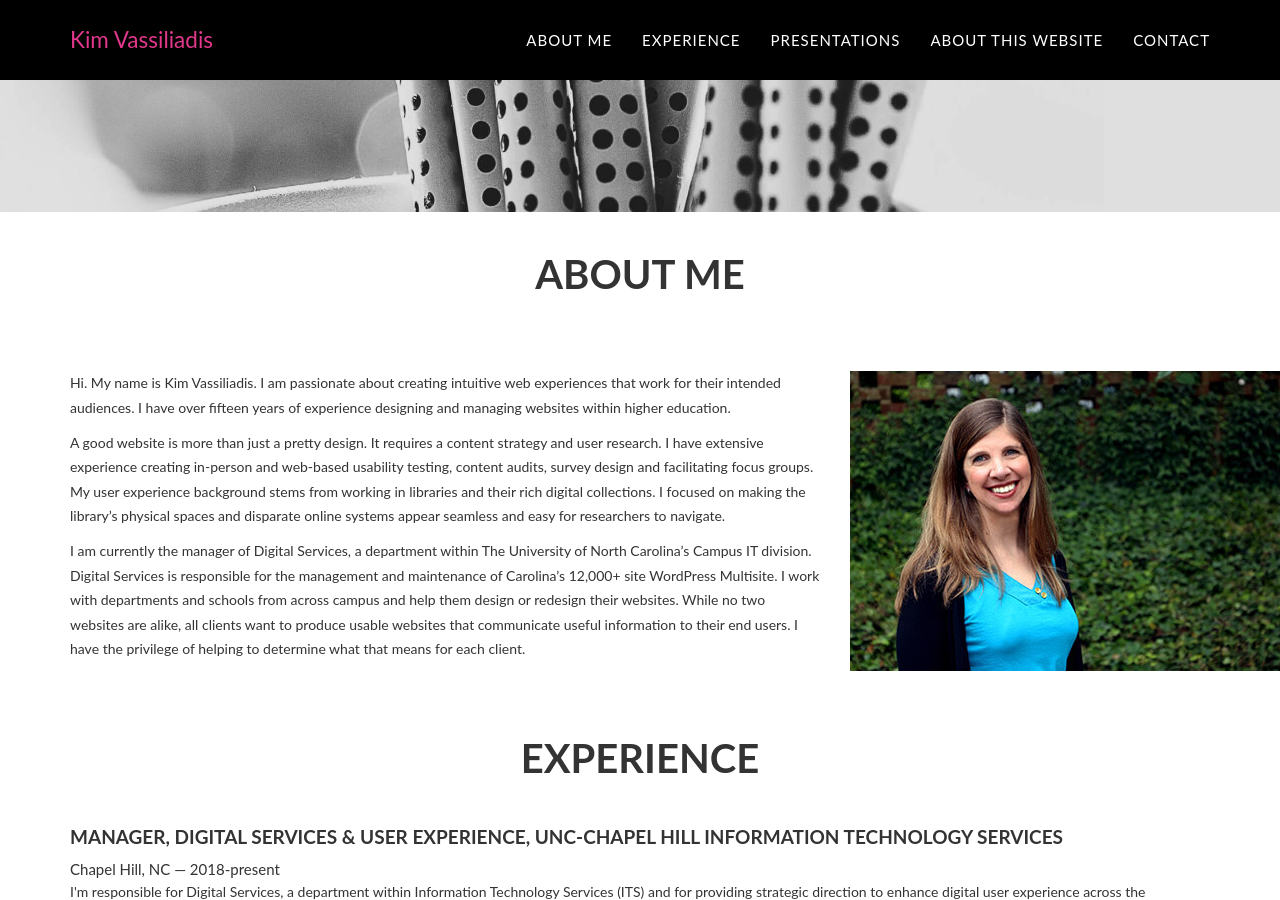
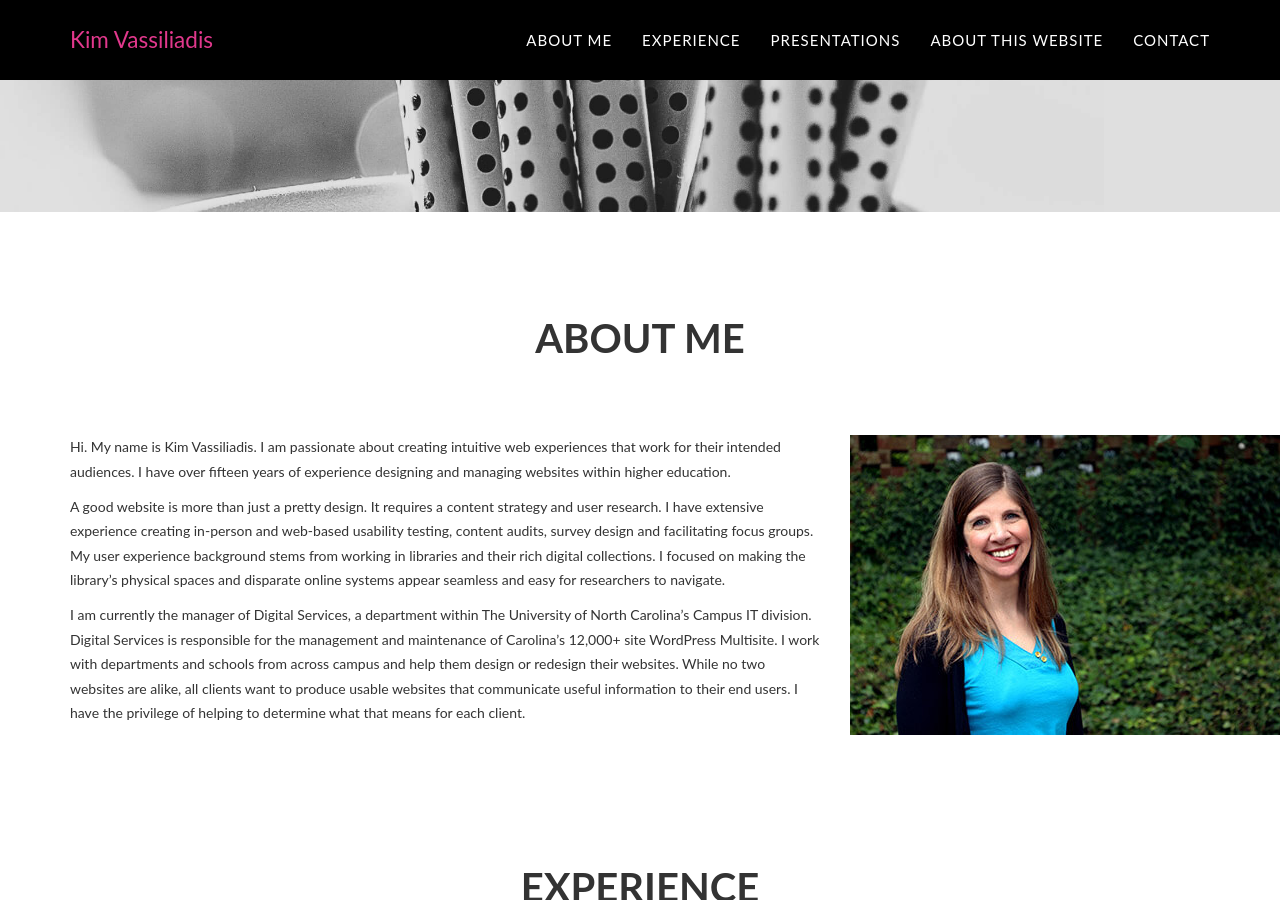
Before and after one commit to kimbrarian/jekyll, a Jekyll site: the page built from index.html, in a window 1280 px wide and 900 px high, scrolled down 464 px. Built offline with Jekyll 4.4.1, drawn with Linux system fonts in a browser that asks for light colours.

Commit message:
Update about.html

```diff
--- a/_includes/about.html
+++ b/_includes/about.html
@@ -1,6 +1,6 @@
 <!-- About Section -->
     <section id="about">
-        <div class="container">
+        <div class="container"><br /><br /><br />
             <div class="row" style="margin-top:20px;">
                 <div class="col-lg-12 text-center">
                     <h2 class="section-heading" style="margin-top:20px;">About Me</h2>
@@ -33,5 +33,5 @@
                 <div class="col-xs-1 col-sm-1 col-lg-1"> </div>
                 </div>
             </div>
-        </div><br />
+        </div><br /><br /><br /><br />
     </section>
```
